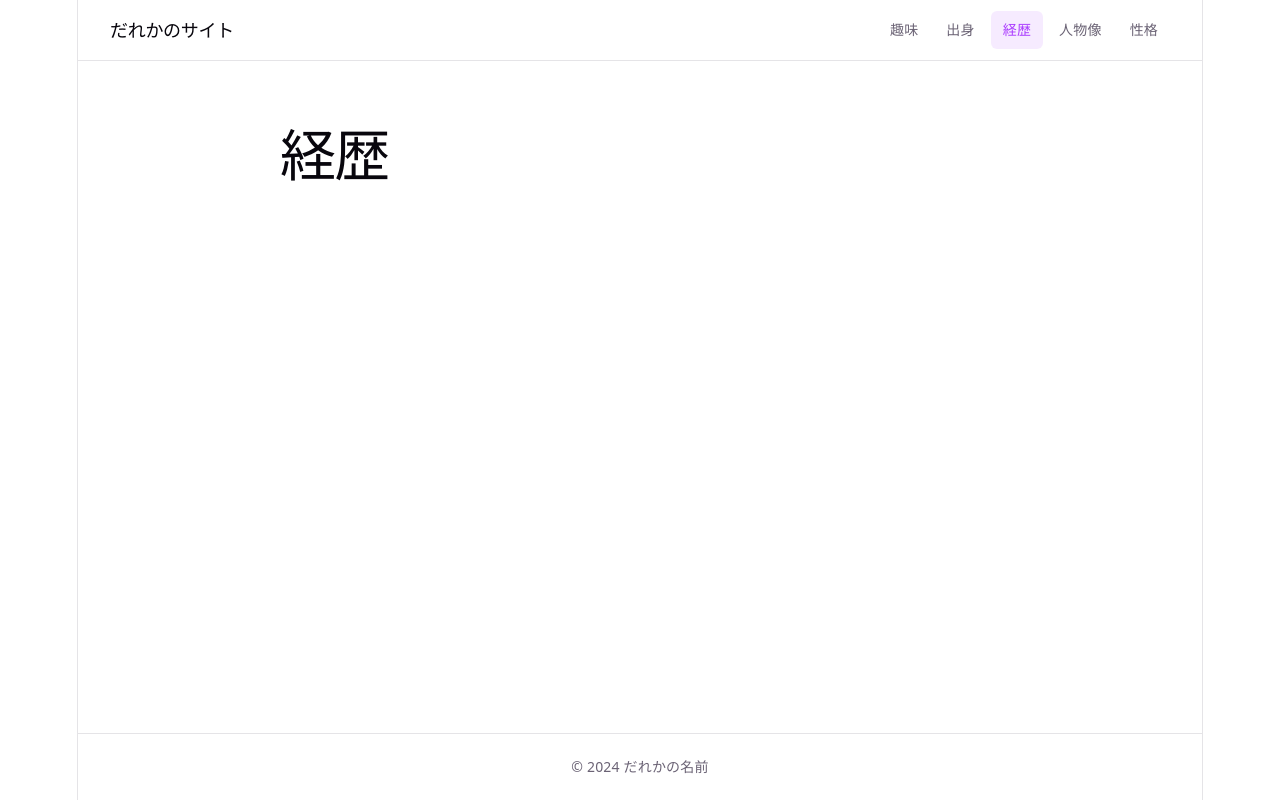
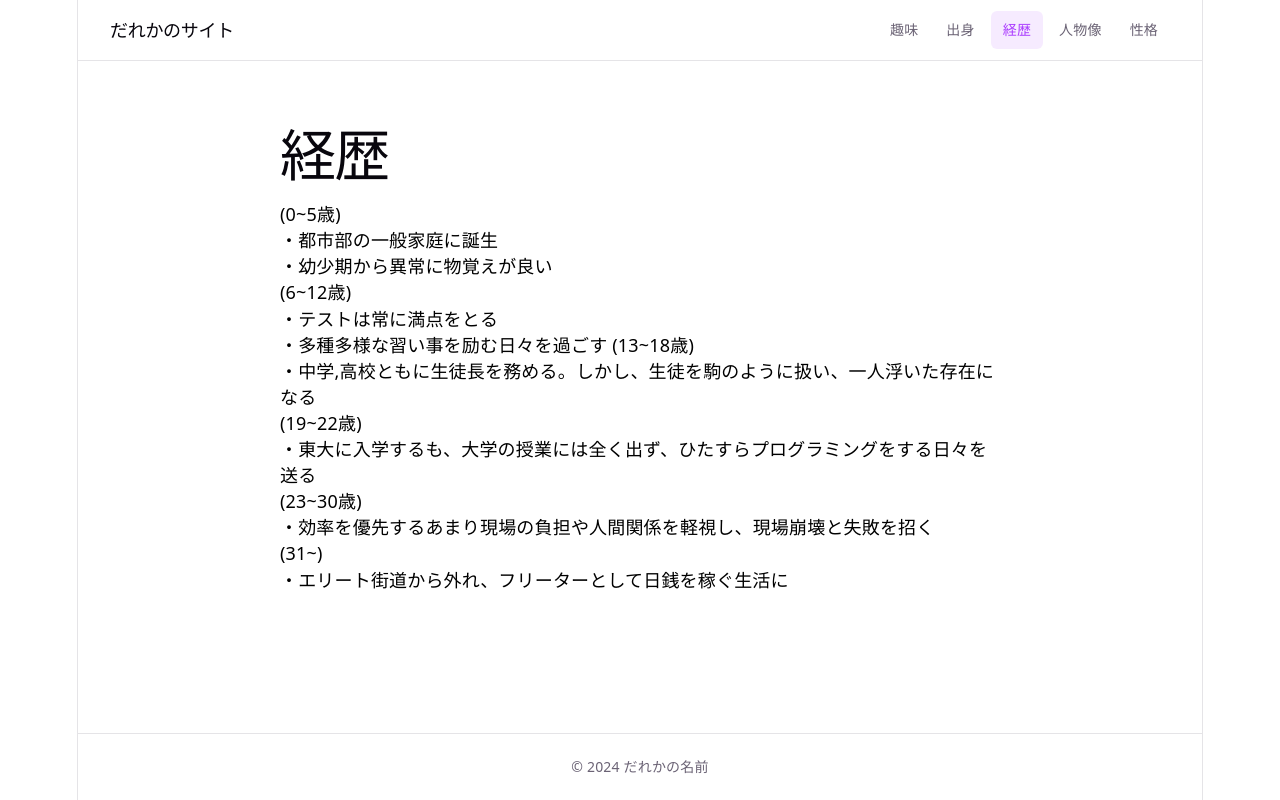
Before and after one commit to riyotaitai/darekanosaito, a React (Vite) app: page /career in a window 1280 px wide. Built offline with nearby package versions, Linux system fonts and the light colour scheme.

Commit message:
feat: 経歴セクションに詳細な情報を追加

```diff
--- a/src/pages/Career.jsx
+++ b/src/pages/Career.jsx
@@ -1,9 +1,23 @@
 function Career() {
   return (
-    <section className="page">
+    <section className="page" style={{ color: "black" }}>
       <h1>経歴</h1>
+      <br></br>(0~5歳)
+      <br></br>・都市部の一般家庭に誕生 <br></br>
+      ・幼少期から異常に物覚えが良い<br></br> (6~12歳)<br></br>
+      ・テストは常に満点をとる <br></br>・多種多様な習い事を励む日々を過ごす
+      (13~18歳)
+      <br></br>
+      ・中学,高校ともに生徒長を務める。しかし、生徒を駒のように扱い、一人浮いた存在になる
+      <br></br>(19~22歳)<br></br>
+      ・東大に入学するも、大学の授業には全く出ず、ひたすらプログラミングをする日々を送る
+      <br></br>
+      (23~30歳)<br></br>
+      ・効率を優先するあまり現場の負担や人間関係を軽視し、現場崩壊と失敗を招く
+      <br></br>(31~)<br></br>
+      ・エリート街道から外れ、フリーターとして日銭を稼ぐ生活に
     </section>
-  )
+  );
 }
 
-export default Career
+export default Career;
```
